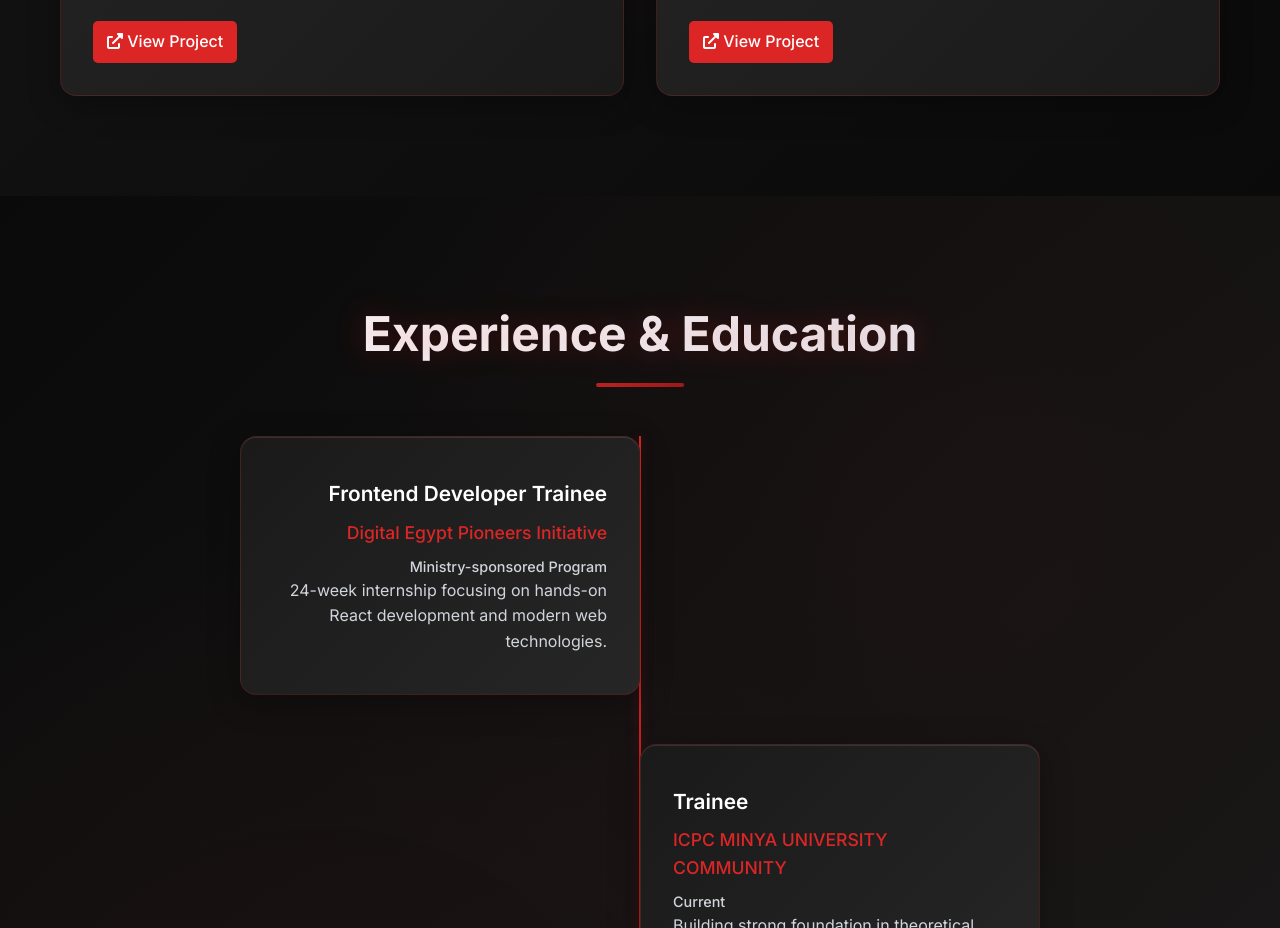
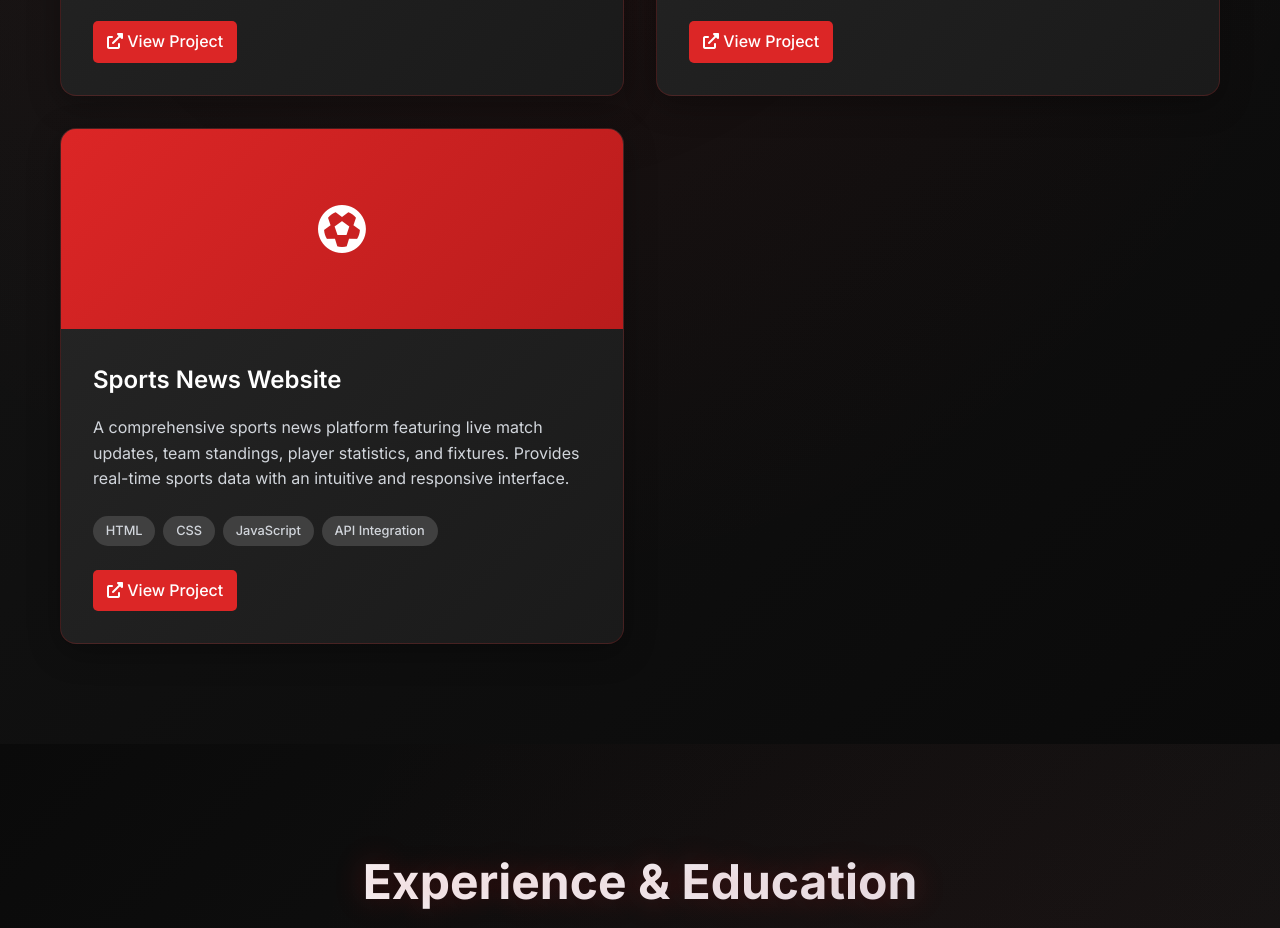
Before and after one commit to AHMEDABDELMAGED22/My-portfolio-, a plain HTML site: page index.html in a window 1280 px wide. Shown: the part 4124-5052 px from the top of the page. Drawn offline with nearby package versions, Linux system fonts and the light colour scheme.

Commit message:
Add sports website

```diff
--- a/index.html
+++ b/index.html
@@ -290,6 +290,25 @@
                         </div>
                     </div>
                 </div>
+
+                <div class="project-card" data-aos="fade-up" data-aos-duration="800" data-aos-delay="800">
+                    <div class="project-image">
+                        <i class="fas fa-futbol"></i>
+                    </div>
+                    <div class="project-content">
+                        <h3>Sports News Website</h3>
+                        <p>A comprehensive sports news platform featuring live match updates, team standings, player statistics, and fixtures. Provides real-time sports data with an intuitive and responsive interface.</p>
+                        <div class="project-tech">
+                            <span class="tech-tag">HTML</span>
+                            <span class="tech-tag">CSS</span>
+                            <span class="tech-tag">JavaScript</span>
+                            <span class="tech-tag">API Integration</span>
+                        </div>
+                        <div class="project-links">
+                            <a href="https://yousefy5.github.io/news-website/" class="project-link" target="_blank" rel="noopener noreferrer"><i class="fas fa-external-link-alt"></i> View Project</a>
+                        </div>
+                    </div>
+                </div>
             </div>
         </div>
     </section>
```
